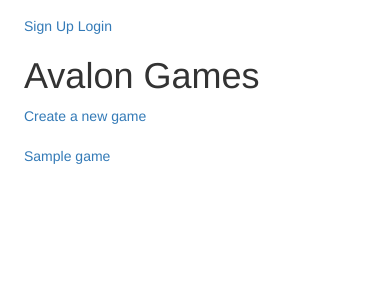
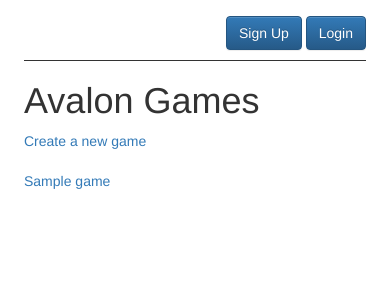
Before and after one commit to kswang2400/avalon, a Django app: template webapp/game/templates/index.html in a window 390 px wide. Shown: the top 300 px of the page. Run offline with Django 3.2, Linux system fonts and the light colour scheme; the template is opened without the code that fills it: most values are stand-ins (such as "Sample title", 1, 10 or a date in 2020); some libraries are stand-ins or nearby versions.

Commit message:
update navbar,  mobile css (#55)
#### Motivation:
- update navbar, mobile css

#### Changelist:
- update navbar, mobile css

#### Intended Effects:
- update navbar, mobile css

#### Proof of Testing:
- yes

```diff
--- a/webapp/game/templates/base_mobile.html
+++ b/webapp/game/templates/base_mobile.html
@@ -12,9 +12,10 @@
     <script src="https://maxcdn.bootstrapcdn.com/bootstrap/3.3.7/js/bootstrap.min.js" integrity="sha384-Tc5IQib027qvyjSMfHjOMaLkfuWVxZxUPnCJA7l2mCWNIpG9mGCD8wGNIcPD7Txa" crossorigin="anonymous"></script>
 
     <style>
-    b {
-        float: right;
-    }
+        b {
+            float: right;
+        }
+
         body {
             margin: 16px 24px;
         }
@@ -49,12 +50,27 @@
             margin: 8px;
         }
 
+        .float-right {
+            float: right;
+            font-weight: bold;
+        }
+
+        #header {
+            height: 24px;
+        }
+
         .quest-icon-success {
             color: green;
         }
 
         .quest-icon-failure {
             color: red;
+        }
+
+        .quest-metadata {
+            display: flex;
+            flex-direction: row;
+            justify-content: space-between;
         }
 
         .white-border {
@@ -67,13 +83,21 @@
 <body>
     <div id="header">
         {% if user.id %}
-            {{ user }}
-            <a name="logout" href='/logout/'>Logout</a>
+            <div style="float:left">
+                <a name="home" href="/"><button class="btn btn-info">Home</button></a>
+            </div>
+            <div style="float:right">
+                <a name="logout" href='/logout/'><button class="btn btn-danger">Logout</button></a>
+            </div>
         {% else %}
-            <a name="signup" href='/signup/'>Sign Up</a>
-            <a name="login" href='/login/'>Login</a>
+            <div style="float:left"></div>
+            <div style="float:right">
+                <a name="signup" href='/signup/'><button class="btn btn-primary">Sign Up</button></a>
+                <a name="login" href='/login/'><button class="btn btn-primary">Login</button></a>
+            </div>
         {% endif %}
     </div>
+    <hr style="height:1px;border:none;color:#333;background-color:#333;" />
     <div id="content">
         {% block content %}{% endblock %}
     </div>
--- a/webapp/game/templates/logged_out.html
+++ b/webapp/game/templates/logged_out.html
@@ -1,4 +1,4 @@
-{% extends 'base.html' %}
+{% extends 'base_mobile.html' %}
 
 {% block title %}See you!{% endblock %}
 
```
Also changed, not shown: webapp/game/templates/game_mobile.html (+24 -20 lines).
